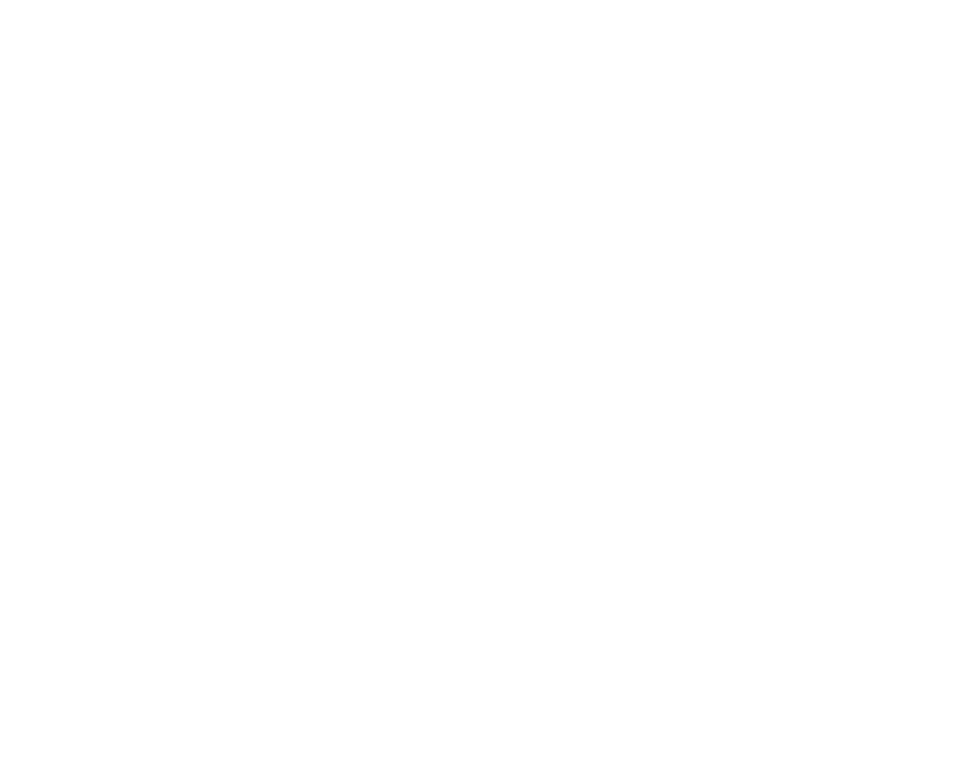
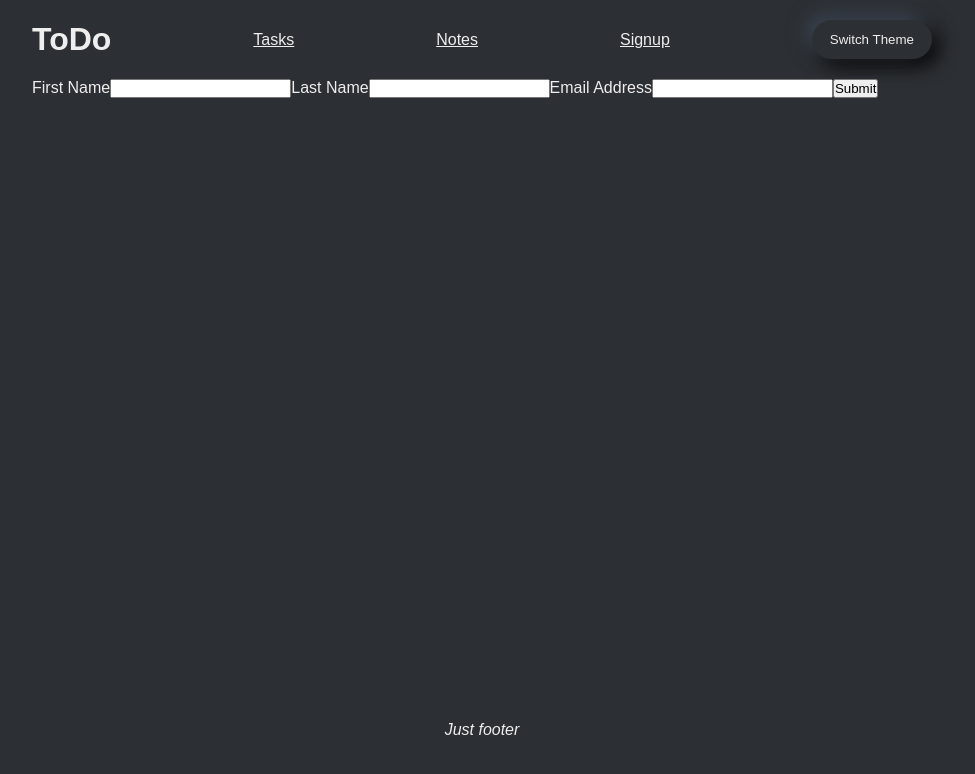
Before and after one commit to dgavrichkov/TaskListMain, a React (Create React App) app: page /TaskListMain/signup in a window 1280 px wide. Before the commit this address had no page. Shown: the top 774 px of the page, without its empty margins (158-1133 px from the left). Built offline with nearby package versions, Linux system fonts and the light colour scheme.

Commit message:
Начало знакомства с формиком

```diff
--- a/package.json
+++ b/package.json
@@ -11,6 +11,7 @@
     "@types/react-dom": "^17.0.11",
     "@types/react-redux": "^7.1.20",
     "@types/styled-components": "^5.1.15",
+    "formik": "^2.2.9",
     "json-server": "^0.17.0",
     "lodash.throttle": "^4.1.1",
     "react": "^17.0.2",
--- a/src/components/Header.tsx
+++ b/src/components/Header.tsx
@@ -1,27 +1,28 @@
 import { ThemeSwitcher } from "./ThemeSwitcher";
-import {NavLink} from "react-router-dom";
+import { NavLink } from "react-router-dom";
 
 type HeaderProps = {
-    pageClass: string,
-}
+  pageClass: string;
+};
 
-export const Header = ({pageClass} : HeaderProps) => {
+export const Header = ({ pageClass }: HeaderProps) => {
   return (
     <header className={pageClass}>
       <h1>ToDo</h1>
       <NavLink
         to="tasks"
-                className={({ isActive }) =>
-                    isActive ? "is-active" : ""
-                }
-            >Tasks</NavLink>
+        className={({ isActive }) => (isActive ? "is-active" : "")}
+      >
+        Tasks
+      </NavLink>
       <NavLink
         to="notes"
-                className={({ isActive }) =>
-                    isActive ? "is-active" : ""
-                }
-            >Notes</NavLink>
+        className={({ isActive }) => (isActive ? "is-active" : "")}
+      >
+        Notes
+      </NavLink>
+      <NavLink to="signup">Signup</NavLink>
       <ThemeSwitcher />
     </header>
-    )
-}
+  );
+};
--- /dev/null
+++ b/src/components/SignupForm.tsx
@@ -0,0 +1,52 @@
+import React from "react";
+import { useFormik } from "formik";
+
+export const SignupForm = () => {
+  // Note that we have to initialize ALL of fields with values. These
+  // could come from props, but since we don’t want to prefill this form,
+  // we just use an empty string. If we don’t do this, React will yell
+  // at us.
+  const formik = useFormik({
+    initialValues: {
+      firstName: "",
+      lastName: "",
+      email: "",
+    },
+    onSubmit: (values) => {
+      console.log(values);
+      alert(JSON.stringify(values, null, 2));
+    },
+  });
+  return (
+    <form onSubmit={formik.handleSubmit}>
+      <label htmlFor="firstName">First Name</label>
+      <input
+        id="firstName"
+        name="firstName"
+        type="text"
+        onChange={formik.handleChange}
+        value={formik.values.firstName}
+      />
+
+      <label htmlFor="lastName">Last Name</label>
+      <input
+        id="lastName"
+        name="lastName"
+        type="text"
+        onChange={formik.handleChange}
+        value={formik.values.lastName}
+      />
+
+      <label htmlFor="email">Email Address</label>
+      <input
+        id="email"
+        name="email"
+        type="email"
+        onChange={formik.handleChange}
+        value={formik.values.email}
+      />
+
+      <button type="submit">Submit</button>
+    </form>
+  );
+};
--- a/src/index.tsx
+++ b/src/index.tsx
@@ -1,12 +1,13 @@
-import ReactDOM from 'react-dom';
+import ReactDOM from "react-dom";
 import { Provider } from "react-redux";
-import {App} from './App';
+import { App } from "./App";
 import { store } from "./store";
 import { BrowserRouter, Routes, Route } from "react-router-dom";
 import { TasksPage } from "./components/pages/TasksPage";
-import { TaskPage } from './components/pages/TaskPage';
+import { TaskPage } from "./components/pages/TaskPage";
 import { NotesPage } from "./components/pages/NotesPage";
-import { NotePage } from './components/pages/NotePage';
+import { NotePage } from "./components/pages/NotePage";
+import { SignupForm } from "./components/SignupForm";
 
 ReactDOM.render(
   <Provider store={store}>
@@ -17,9 +18,10 @@
           <Route path="notes" element={<NotesPage />} />
           <Route path="tasks/:taskId" element={<TaskPage />} />
           <Route path="notes/:noteId" element={<NotePage />} />
+          <Route path="signup" element={<SignupForm />} />
         </Route>
       </Routes>
     </BrowserRouter>
   </Provider>,
-  document.getElementById('root')
+  document.getElementById("root")
 );
```
Also changed, not shown: 2 other files (tests, documents, lock files or other folders). Lines whose indentation alone changed are shown as unchanged.
